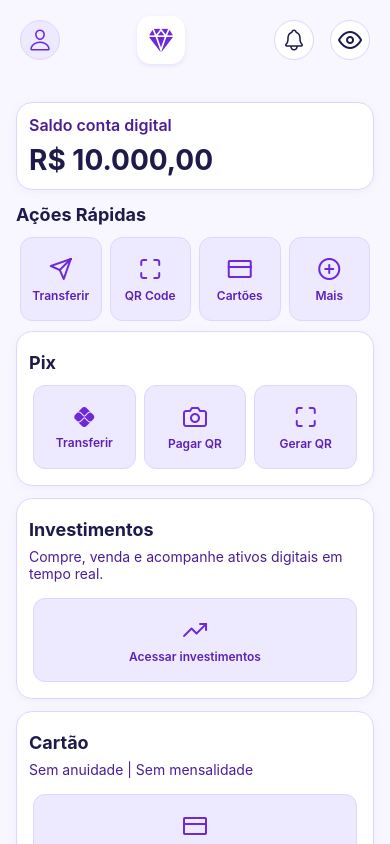
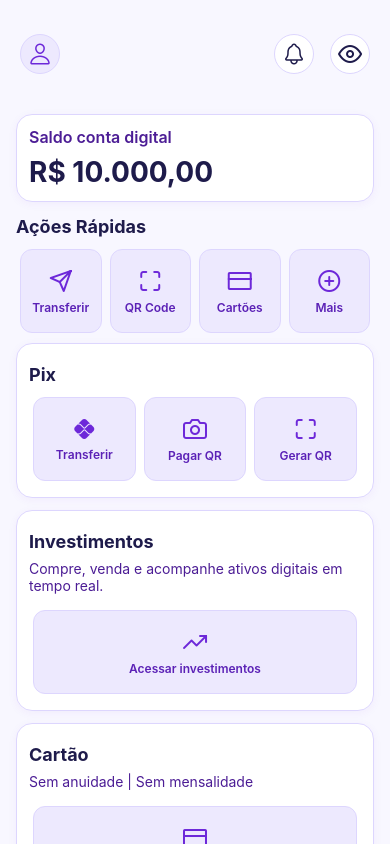
Before and after one commit to lucas-joakinson/DKM-home-replica, a React Native app: screen / in a window 390 px wide. Built offline with nearby package versions, Linux system fonts and the light colour scheme.

Commit message:
Ícone Central Removido

```diff
--- a/src/components/Header.tsx
+++ b/src/components/Header.tsx
@@ -20,17 +20,12 @@ export const Header = ({ isVisible, onToggleVisibility }: HeaderProps) => {
   return (
     <View style={styles.container}>
       {/* Esquerda */}
-      <TouchableOpacity style={styles.profileButton}>
-        <View style={styles.profileCircle}>
-          <Ionicons name="person-outline" size={24} color={colors.primary} />
-        </View>
-      </TouchableOpacity>
-
-      {/* Centro */}
-      <View style={styles.logoContainer}>
-        <View style={styles.logoPlaceholder}>
-          <Ionicons name="diamond" size={26} color={colors.primary} />
-        </View>
+      <View style={styles.leftContainer}>
+        <TouchableOpacity style={styles.profileButton}>
+          <View style={styles.profileCircle}>
+            <Ionicons name="person-outline" size={24} color={colors.primary} />
+          </View>
+        </TouchableOpacity>
       </View>
 
       {/* Direita */}
@@ -63,6 +58,7 @@ export const Header = ({ isVisible, onToggleVisibility }: HeaderProps) => {
 
 const styles = StyleSheet.create({
   container: {
+    marginTop: 16,
     flexDirection: "row",
     alignItems: "center",
     justifyContent: "space-between",
@@ -75,6 +71,10 @@ const styles = StyleSheet.create({
     height: 44,
     justifyContent: "center",
   },
+  leftContainer: {
+    flex: 1,
+    alignItems: "flex-start",
+  },
   profileCircle: {
     width: 40,
     height: 40,
@@ -85,24 +85,8 @@ const styles = StyleSheet.create({
     borderWidth: 1,
     borderColor: colors.border,
   },
-  logoContainer: {
+  rightActions: {
     flex: 1,
-    alignItems: "center",
-  },
-  logoPlaceholder: {
-    width: 48,
-    height: 48,
-    borderRadius: 14,
-    backgroundColor: colors.card,
-    justifyContent: "center",
-    alignItems: "center",
-    shadowColor: colors.primary,
-    shadowOffset: { width: 0, height: 2 },
-    shadowOpacity: 0.1,
-    shadowRadius: 4,
-    elevation: 4,
-  },
-  rightActions: {
     flexDirection: "row",
     alignItems: "center",
     justifyContent: "flex-end",
```
